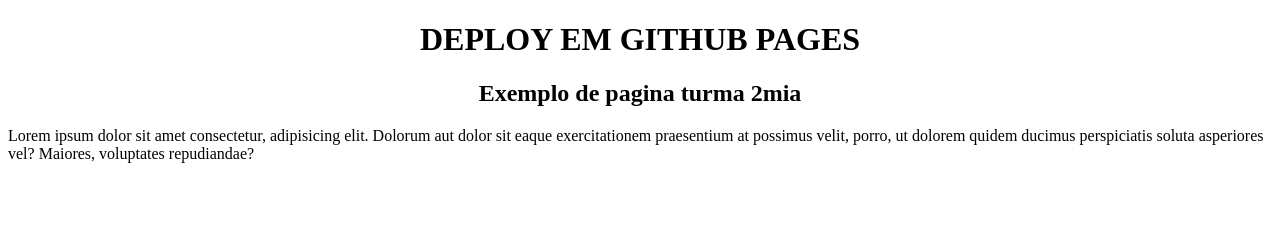
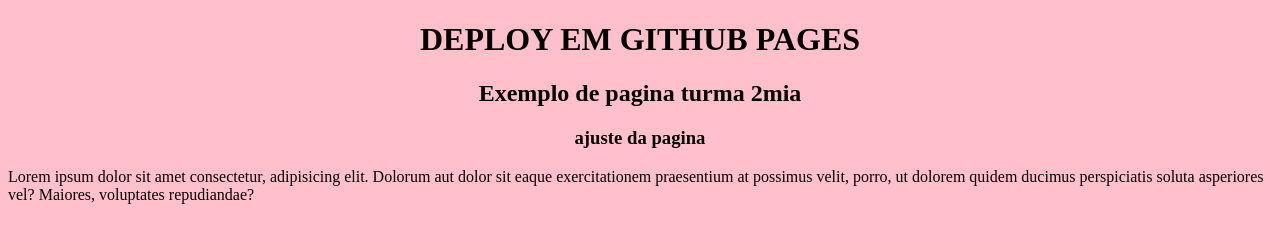
Before and after one commit to gabriel20060706/exemplo2mia, a plain HTML site: page index.html in a window 1280 px wide. Drawn offline with Linux system fonts and the light colour scheme.

Commit message:
SEGUNDO COMMIT NO GITHUB PAGES-AJUSTANDO PAGINA

```diff
--- a/index.html
+++ b/index.html
@@ -5,10 +5,11 @@
     <meta name="viewport" content="width=device-width, initial-scale=1.0">
     <title>EXEMPLO DEPLOY GITHUB PAGES</title>
 </head>
-<body>
+<body bgcolor="pink">
     <center>
     <h1>DEPLOY EM GITHUB PAGES</h1>
     <h2>Exemplo de pagina turma 2mia</h2>
+    <h3>ajuste da pagina</h3>
 </center>
 <p>Lorem ipsum dolor sit amet consectetur, adipisicing elit. Dolorum aut dolor sit eaque exercitationem praesentium at possimus velit, porro, ut dolorem quidem ducimus perspiciatis soluta asperiores vel? Maiores, voluptates repudiandae?</p>
 </body>
```
